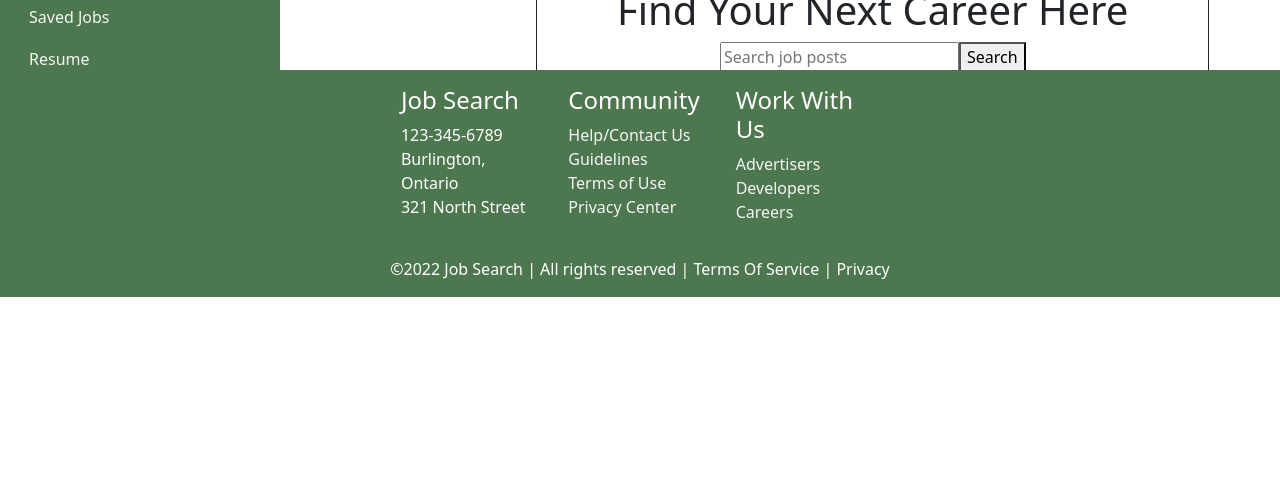
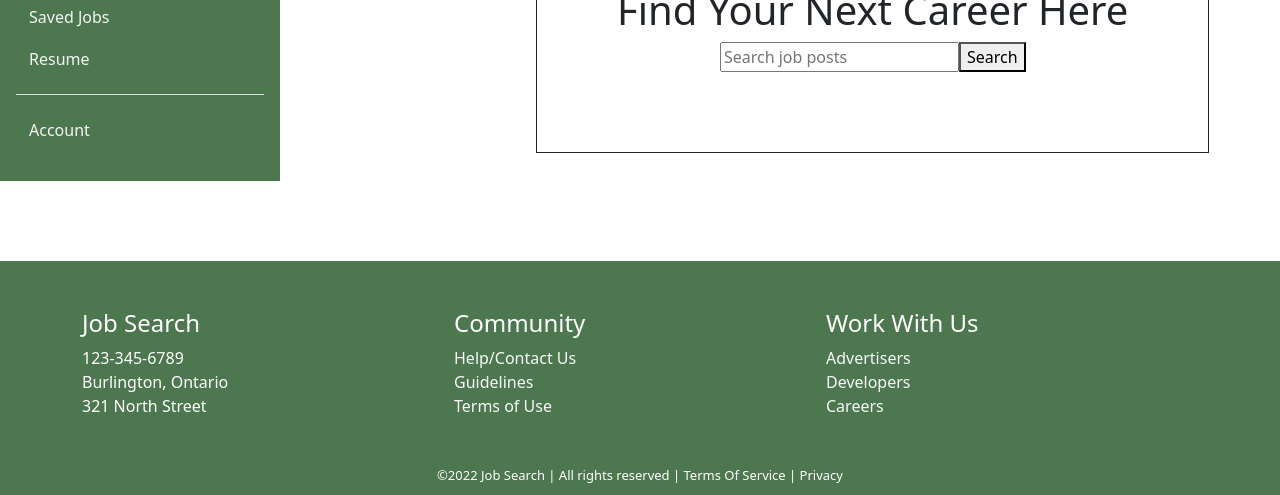
Before and after one commit to educastroa/JobDepot, a React (Create React App) app in the folder frontend/: page / in a window 1280 px wide. Shown: the part 503-998 px from the top of the page. Built offline with nearby package versions, Linux system fonts and the light colour scheme; the HTML template or start-up script is replaced by a standard one.

Commit message:
Fix bug with footer

```diff
--- a/frontend/src/components/Footer.css
+++ b/frontend/src/components/Footer.css
@@ -3,17 +3,38 @@
   color: white;
   background-color: #4D774E;
   margin-top: 5em;
-  padding-top: 1em;
+  padding-top: 3em;
+  padding-bottom: 3em;
   width: 100%;
   position: sticky;
   left: 0;
   bottom: 0;
   right: 0;
+  flex-direction: row;
 }
 
-.container {
+.row {
   display: flex;
-  flex-direction: column;
-  padding-bottom: 0;
+  justify-content: space-around;
+  align-items: center;
+
+
+
+}
+.link-light {
+  text-decoration: none;
+}
+
+.link-light:hover {
+  color: #F1B24A
+}
+
+.row-copyright {
+  background-color: #4D774E;
+  color: white;
+  width: 100%;
+  display: flex;
   justify-content: center;
-  align-items: center;}
+  padding-bottom: 1em;
+  font-size: small;
+}
--- a/frontend/src/components/Footer.js
+++ b/frontend/src/components/Footer.js
@@ -3,9 +3,9 @@ import "./Footer.css";
 
 export default function Footer() {
   return (
-    <div className="main-footer">
-      <div className="container">
-        <div className="row">
+    <main>
+      <div className="main-footer">
+        <div className="container">
           <div className="col">
             <h4>Job Search</h4>
             <ui className="list-unstyled">
@@ -17,22 +17,17 @@ export default function Footer() {
           <div className="col">
             <h4>Community</h4>
             <ui className="list-unstyled">
-              <a href="#" className="link-dark rounded">
+              <a href="#" className="link-light">
                 Help/Contact Us
               </a>
               <li>
-                <a href="#" className="link-dark rounded">
+                <a href="#" className="link-light">
                   Guidelines
                 </a>
               </li>
               <li>
-                <a href="#" className="link-dark rounded">
+                <a href="#" className="link-light">
                   Terms of Use
-                </a>
-              </li>
-              <li>
-                <a href="#" className="link-dark rounded">
-                  Privacy Center
                 </a>
               </li>
             </ui>
@@ -41,18 +36,18 @@ export default function Footer() {
             <h4>Work With Us</h4>
             <ui className="list-unstyled">
               <li>
-                <a href="#" className="link-dark rounded">
+                <a href="#" className="link-light">
                   Advertisers
                 </a>
               </li>
               <li>
-                <a href="#" className="link-dark rounded">
+                <a href="#" className="link-light">
                   Developers
                 </a>
               </li>
               <li>
                 <li>
-                  <a href="#" className="link-dark rounded">
+                  <a href="#" className="link-light">
                     Careers
                   </a>
                 </li>
@@ -61,13 +56,11 @@ export default function Footer() {
           </div>
         </div>
         <hr />
-        <div className="row">
-          <p className="col-sm">
-            &copy;{new Date().getFullYear()} Job Search | All rights reserved |
-            Terms Of Service | Privacy
-          </p>
-        </div>
       </div>
-    </div>
+      <div className="row-copyright">
+        &copy;{new Date().getFullYear()} Job Search | All rights reserved |
+        Terms Of Service | Privacy
+      </div>
+    </main>
   );
 }
```
